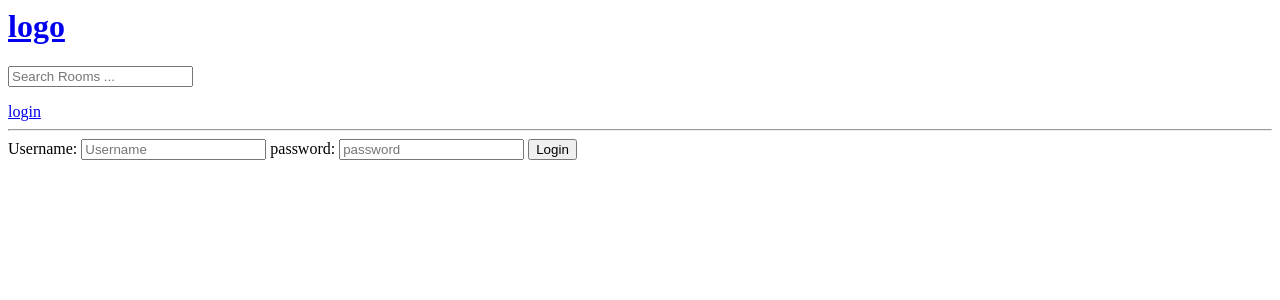
After one commit to danaelshrbiny10/django-discord, a Django app: page /login/ in a window 1280 px wide. The commit adds this page. Shown: the top 300 px of the page. Run offline with Django 3.2, Linux system fonts and the light colour scheme.

Commit message:
user login & flash messages

```diff
--- /dev/null
+++ b/base/templates/base/login_register.html
@@ -0,0 +1,22 @@
+{% extends 'main.html' %} {% block content %}
+
+
+<div>
+    <form method="POST" action=''>
+
+        {% csrf_token %}
+
+        <label>Username:</label>
+        <input type="text" name="username" placeholder="Username" />
+
+        <label>password:</label>
+        <input type="password" name="password" placeholder="password" />
+
+        <input type="submit" value="Login" />
+
+    </form>
+
+</div>
+
+
+{% endblock content %}
--- a/base/urls.py
+++ b/base/urls.py
@@ -3,7 +3,7 @@ from .import views
 
 
 urlpatterns = [
-
+    path('login/' ,views.loginPage , name='login'),
     path('' , views.homePage , name='home'),
     path('room/<str:pk>/' , views.room , name='room'),
     path('create-room/',views.createRoom, name='create-room'),
--- a/base/views.py
+++ b/base/views.py
@@ -1,8 +1,10 @@
 from django.shortcuts import redirect, render
+from django.contrib import messages
 from .models import Room , Topic
 from django.db.models import Q
+from django.contrib.auth import authenticate , login , logout
 from .forms import RoomForm
-
+from django.contrib.auth.models import User
 
 # rooms = [
 #     {'id':1 , 'name':'backend developers!'},
@@ -11,6 +13,26 @@ from .forms import RoomForm
 #     {'id':4 , 'name':'fullstack developers!'},
 # ]
 
+
+
+def loginPage(request):
+    if request.method == 'POST':
+        username = request.POST.get('username')
+        password = request.POST.get('password')
+        try:
+            user = User.objects.get(username=username)
+        except:
+            messages.error(request , 'User does not exist')
+
+        user = authenticate(request , username=username, password=password)
+
+        if user is not None:
+            login(request, user)
+            return redirect('home')
+        else:
+            messages.error(request , 'Username or password does not exist')
+    context ={}
+    return render(request, 'base/login_register.html', context)
 
 
 def homePage(request):
--- a/templates/main.html
+++ b/templates/main.html
@@ -9,7 +9,18 @@
 
 <body>
 
-    {% include 'navbar.html' %} {% block content %} {% endblock %}
+    {% include 'navbar.html' %}
+            {% if messages %}
+        <ul class="messages">
+            {% for message in messages %}
+            <li >{{ message }}</li>
+            {% endfor %}
+        </ul>
+        {% endif %}
+
+    {% block content %}
+
+    {% endblock %}
 
 </body>
 
--- a/templates/navbar.html
+++ b/templates/navbar.html
@@ -10,6 +10,6 @@
 
 </form>
 
-
+<a href="{% url 'login' %}">login</a>
 
 <hr>
```
Also changed, not shown: db.sqlite3.
